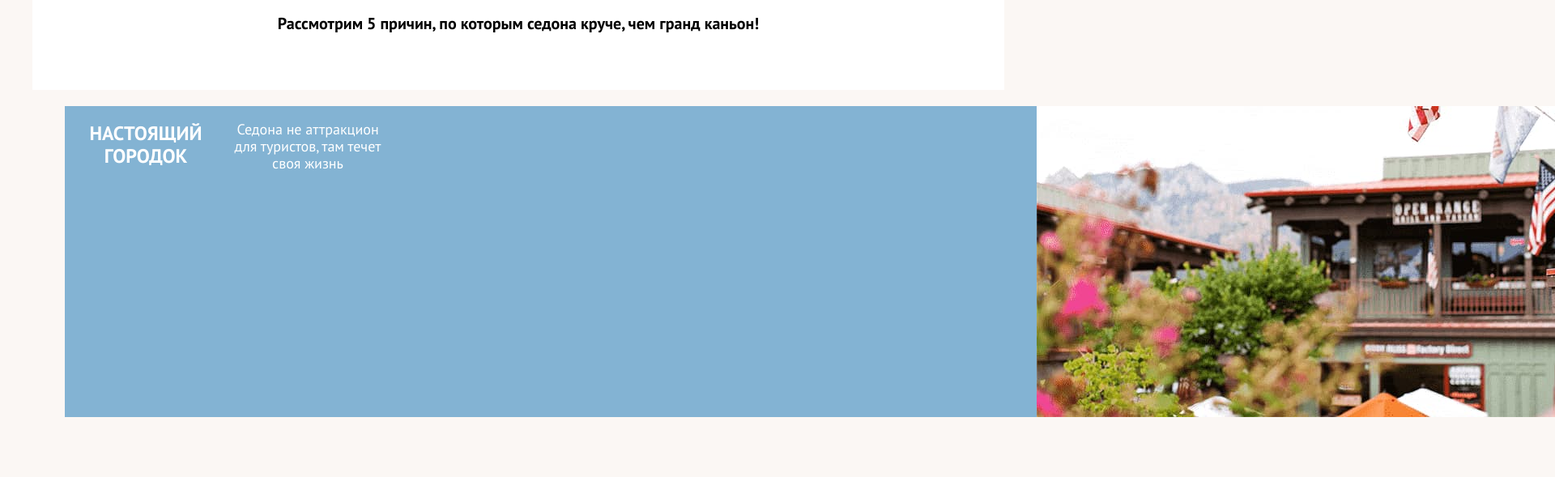
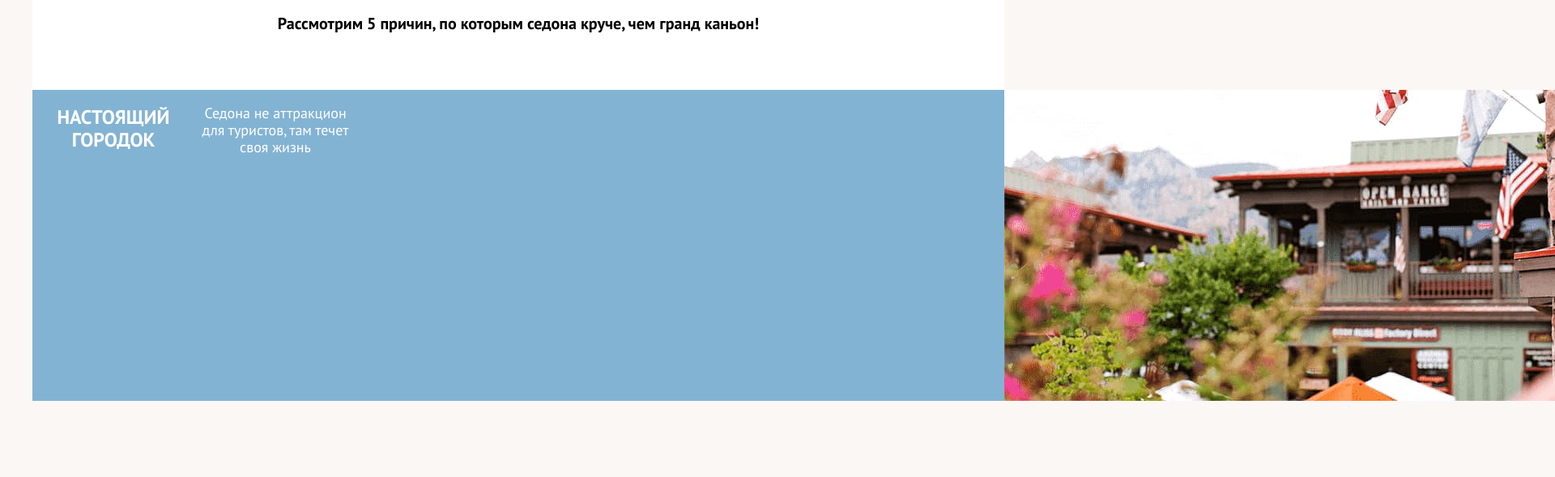
Before and after one commit to krasnovaek/1982699-sedona-33, a plain HTML site: page index.html in a window 1280 px wide. Shown: the part 567-1156 px from the top of the page at 81% size, 1920 px wide, since content can reach past the window. Drawn offline with Linux system fonts and the light colour scheme.

Commit message:
Поменяй класс у основного списка
Так как сетка у обоих списков одинаковая, то и класс проще задать им
один и тот же. Фоны и прочее настраивается уже иными методами.

```diff
--- a/index.html
+++ b/index.html
@@ -53,7 +53,7 @@
       <p>Рассмотрим 5 причин, по которым седона круче, чем гранд каньон!</p>
     </div>
     <section class="advantages">
-      <ul class="advantages-kind">
+      <ul class="advantages-list">
         <li class="advantages-item advantages-item-illustrated">
           <div class="advantages-town">
             <h2 class="advantages-title">Настоящий городок</h2>
--- a/styles/styles.css
+++ b/styles/styles.css
@@ -117,10 +117,12 @@ body {
   padding: 50px 0;
 }
 
-.advantages-kind {
+.advantages-list {
   display: grid;
   grid-template-columns: 1fr 1fr 1fr;
   list-style-type: none;
+  margin: 0;
+  padding: 0;
 }
 
 .advantages-town {
```
